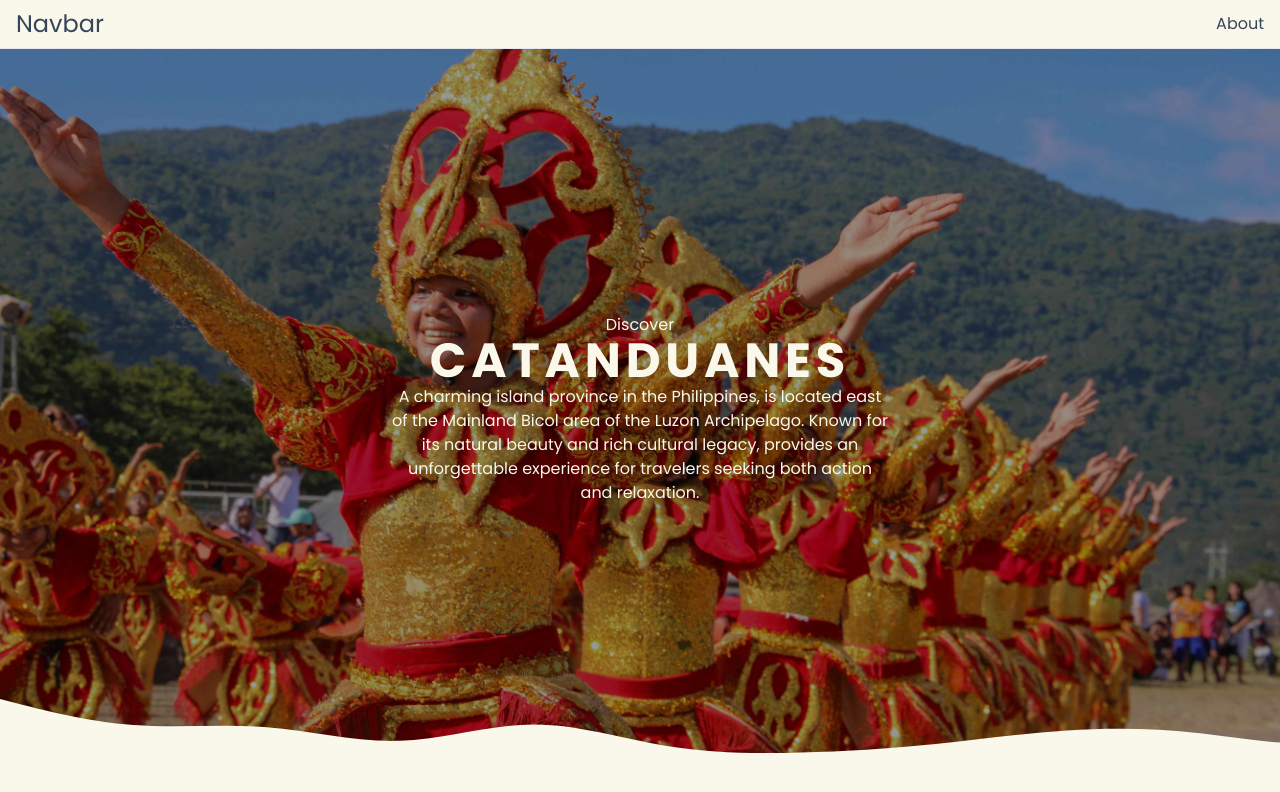
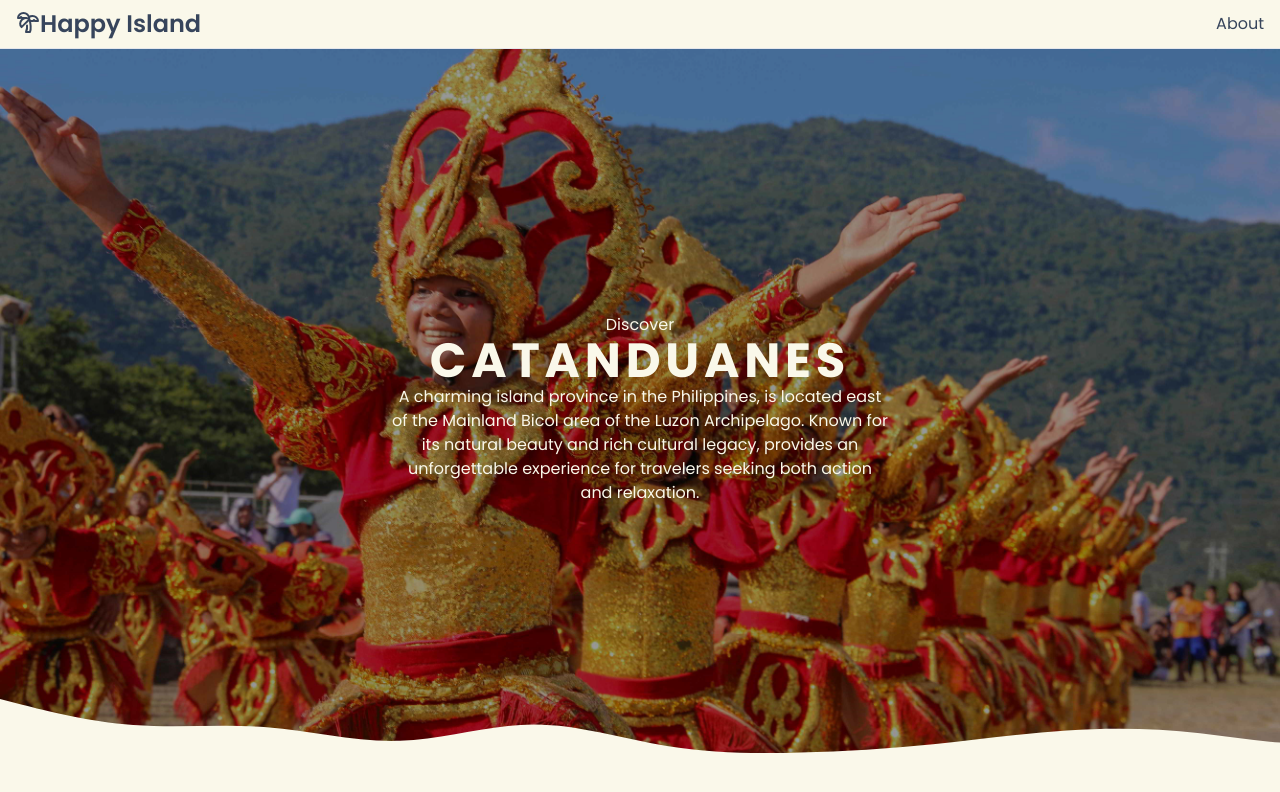
Before and after one commit to michaelcanonizado/happy-island, a Next.js app: page / in a window 1280 px wide. Shown: the top 792 px of the page. Built offline with nearby package versions, Linux system fonts and the light colour scheme.

Commit message:
feat: rename navbar logo to Happy Island

```diff
--- a/src/components/navigation/navbar.tsx
+++ b/src/components/navigation/navbar.tsx
@@ -2,6 +2,8 @@ import React from 'react';
 
 import { cn } from '@/lib/utils';
 import Link from 'next/link';
+
+import { TreePalm } from 'lucide-react';
 
 import { screenBreakpoints } from '@/helpers/screen-breakpoints';
 
@@ -18,8 +20,9 @@ const Navbar = () => {
 					screenBreakpoints
 				)}
 			>
-				<div>
-					<span className="text-2xl">Navbar</span>
+				<div className="flex items-center">
+					<TreePalm className="mt-[-5px]" />
+					<span className="text-2xl font-semibold">Happy Island</span>
 				</div>
 				<div>
 					<Link href="/">About</Link>
```
